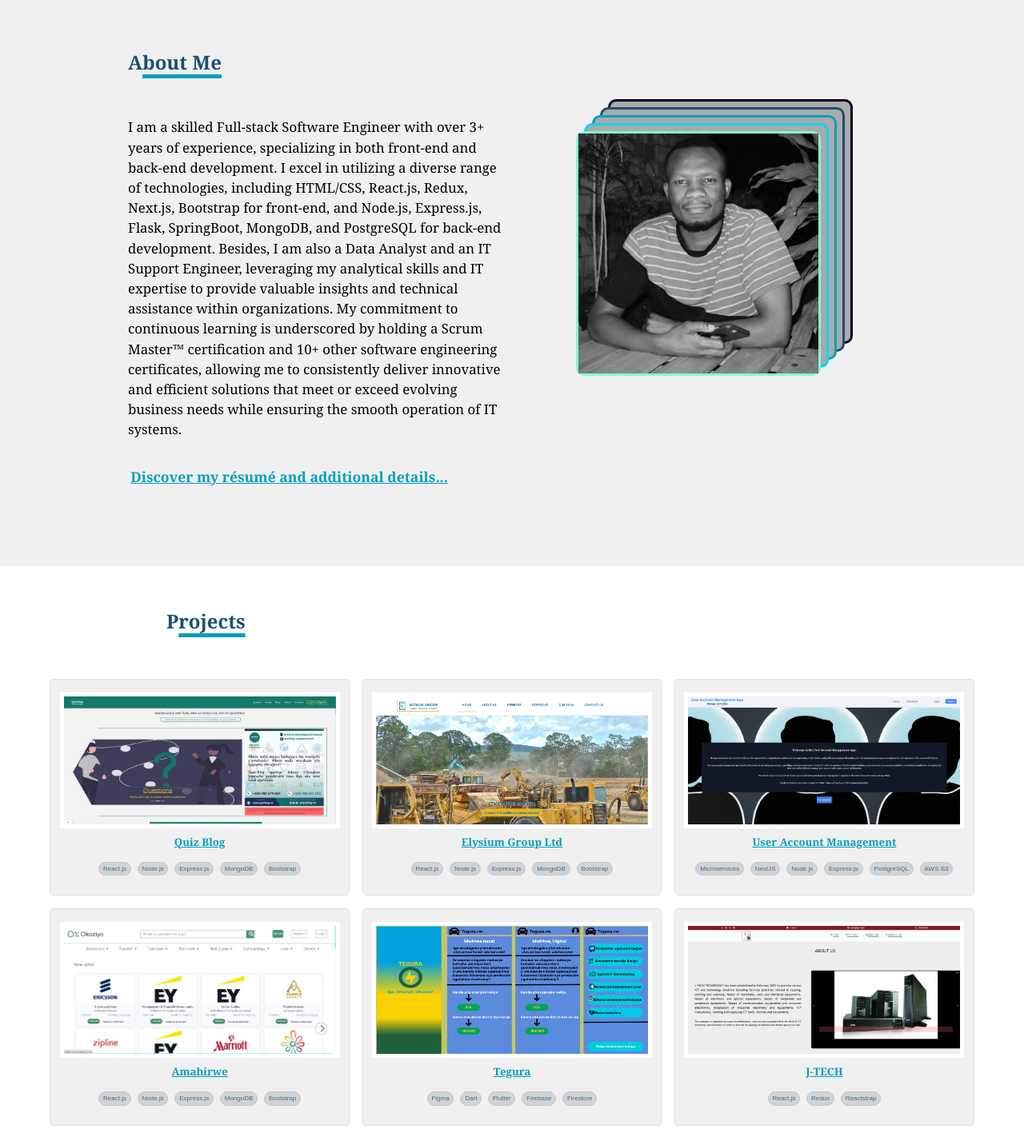
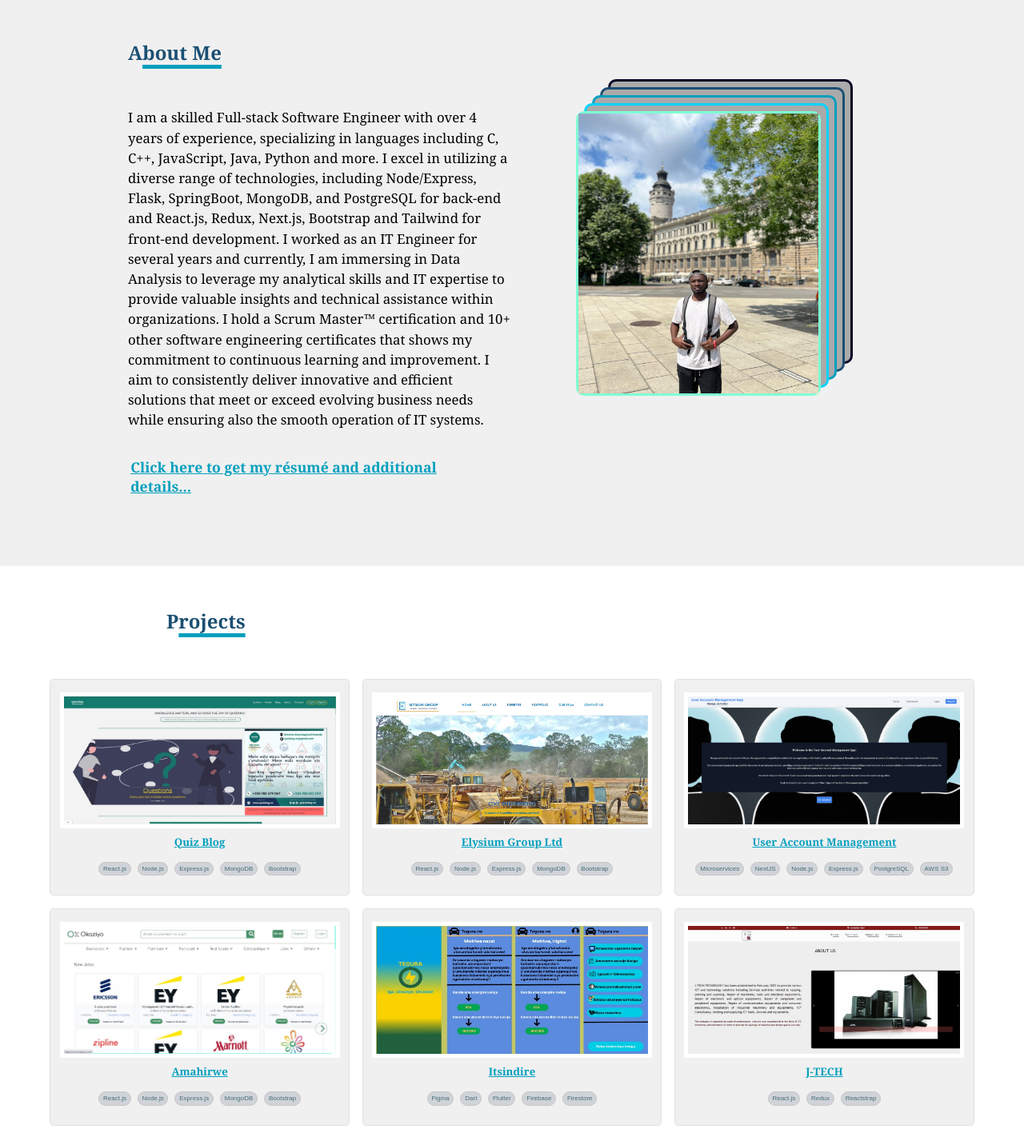
Before and after one commit to Nide17/nide-portfolio, a Next.js app: page / in a window 1280 px wide. Shown: the part 860-2282 px from the top of the page at 80% size. Built offline with nearby package versions, Linux system fonts and the light colour scheme.

Commit message:
2024 update - New heroku backend, elephant, minor texts

```diff
--- a/app/projects/data.js
+++ b/app/projects/data.js
@@ -45,13 +45,13 @@ const projects = [
     },
     {
         id: 5,
-        title: 'Tegura',
-        slug: 'tegura',
+        title: 'Itsindire',
+        slug: 'itsindire',
         description: 'A mobile app for road and traffic code lessons, questions and answers',
-        image: '/images/tegura.jpg',
+        image: '/images/itsindire.jpg',
         tools: ['Figma', 'Dart', 'Flutter', 'Firebase', 'Firestore'],
         link: null,
-        githubFrontEnd: 'https://github.com/Nide17/tegura',
+        githubFrontEnd: 'https://github.com/Nide17/itsindire',
         githubBackEnd: null
     },
     {
@@ -83,7 +83,7 @@ const projects = [
         description: 'A full-stack web application for a to do planning tool',
         image: '/images/todoplanna.jpg',
         tools: [' React.js', 'Tailwind CSS', 'NestJS', 'Sequelize', 'MySQL'],
-        link: 'https://www.todoplanna.live/',
+        link: 'https://to-do-planna.vercel.app/',
         githubFrontEnd: 'https://github.com/Nide17/ToDoPlanna',
         githubBackEnd: 'https://github.com/Nide17/to-do-planna-nest'
     },
--- a/config/index.js
+++ b/config/index.js
@@ -1,3 +1,3 @@
 const dev = process.env.NODE_ENV !== 'production'
 
-export const server = dev ? 'http://localhost:5000' : 'https://amethyst-scallop-cuff.cyclic.app'
+export const server = dev ? 'http://localhost:5000' : 'https://nide-portfolio-e6d57d859db3.herokuapp.com'
--- a/utils/About.jsx
+++ b/utils/About.jsx
@@ -9,16 +9,16 @@ export default function About() {
         <div className={aboutStyles.about} id="about">
             <div className={aboutStyles.bio}>
                 <h2>A<span>bout Me</span></h2>
-                <p>I am a skilled Full-stack Software Engineer with over 3+ years of experience, specializing in both front-end and back-end development. I excel in utilizing a diverse range of technologies, including HTML/CSS, React.js, Redux, Next.js, Bootstrap for front-end, and Node.js, Express.js, Flask, SpringBoot, MongoDB, and PostgreSQL for back-end development. Besides, I am also a Data Analyst and an IT Support Engineer, leveraging my analytical skills and IT expertise to provide valuable insights and technical assistance within organizations. My commitment to continuous learning is underscored by holding a Scrum Master™ certification and 10+ other software engineering certificates, allowing me to consistently deliver innovative and efficient solutions that meet or exceed evolving business needs while ensuring the smooth operation of IT systems.
+                <p>I am a skilled Full-stack Software Engineer with over 4 years of experience, specializing in languages including C, C++, JavaScript, Java, Python and more. I excel in utilizing a diverse range of technologies, including Node/Express, Flask, SpringBoot, MongoDB, and PostgreSQL for back-end and React.js, Redux, Next.js, Bootstrap and Tailwind for front-end development. I worked as an IT Engineer for several years and currently, I am immersing in Data Analysis to leverage my analytical skills and IT expertise to provide valuable insights and technical assistance within organizations. I hold a Scrum Master™ certification and 10+ other software engineering certificates that shows my commitment to continuous learning and improvement. I aim to consistently deliver innovative and efficient solutions that meet or exceed evolving business needs while ensuring also the smooth operation of IT systems.
                 </p>
                 <small>
                     <blockquote>
-                        <Link href="/aboutdocs" className='docs'>Discover my résumé and additional details...</Link>
+                        <Link href="/aboutdocs" className='docs'>Click here to get my résumé and additional details...</Link>
                     </blockquote>
                 </small>
             </div>
             <div className={aboutStyles.profilePic}>
-                <Image src="/images/profilepic.jpg" alt="profilepic" width={300} height={300} />
+                <Image src="/images/profilepic.jpg" alt="profilepic" width={300} height={350} />
             </div>
         </div>)
 };
--- a/utils/Contact.jsx
+++ b/utils/Contact.jsx
@@ -65,7 +65,7 @@ export default function Contact() {
                 <h2>C<span>ontact Me</span></h2>
                 <div className="contactText">
                     <p>
-                        &quot;Interested in discussing a project, collaboration, or any other matter? Please don't hesitate to reach out—I'm always open and eager to hear from you!&quot;</p>
+                        &quot;Do you have a project to discuss? a collaboration, an idea? <br /> Please reach out me — I'm open and eager to hear from you!&quot;</p>
                 </div>
                 <div className={contactStyles.reachMe}>
                     <div className={contactStyles.reachMeImg}>
@@ -90,7 +90,7 @@ export default function Contact() {
                     </div>}
 
                 {error && <div style={{ textAlign: "center", color: "red" }}>Something went wrong! Please try again later.</div>}
-                {success && <div style={{ textAlign: "center", color: "green" }}>Message sent successfully!</div>}
+                {success && <div style={{ textAlign: "center", color: "white" }}>Message sent successfully!</div>}
 
                 <form onSubmit={onSubmitHandler}>
                     <div className="inputRow">
--- a/utils/Welcome.jsx
+++ b/utils/Welcome.jsx
@@ -11,14 +11,14 @@ export default function Welcome() {
                 <Image src="/images/NIDEiMAGE.JPG" alt="nideimage" width={280} height={280} />
             </div>
             <div className={welcomeStyles.mytext}>
-                <p>Greetings, my name is Niyomwungeri Parmenide Ishimwe</p>
+                <p>Greetings! this is Niyomwungeri Parmenide Ishimwe</p>
                 <TypeAnimation
                     sequence={[
                         "I'm a Software Engineer",
                         1500,
                         "I'm a Data Analyst",
                         1500,
-                        "I'm an IT Support Engineer",
+                        "I'm an IT Engineer",
                         1500,
                     ]}
                     speed={30}
```
Also changed, not shown: app/aboutdocs/CategoryTabs.jsx (+7 -7 lines), app/aboutdocs/page.jsx (+6 -3 lines), app/projects/[id]/page.jsx (+1 -1 lines), public/images/itsindire.jpg (renamed from public/images/tegura.jpg), public/images/profilepic.jpg.
